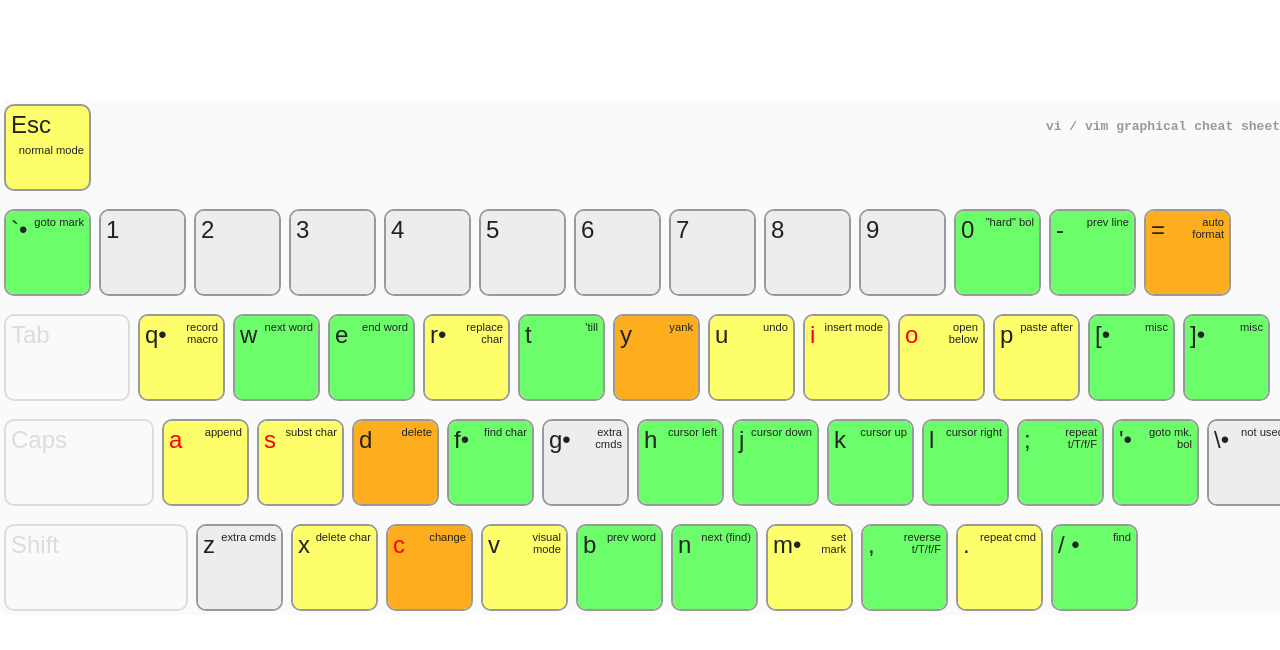
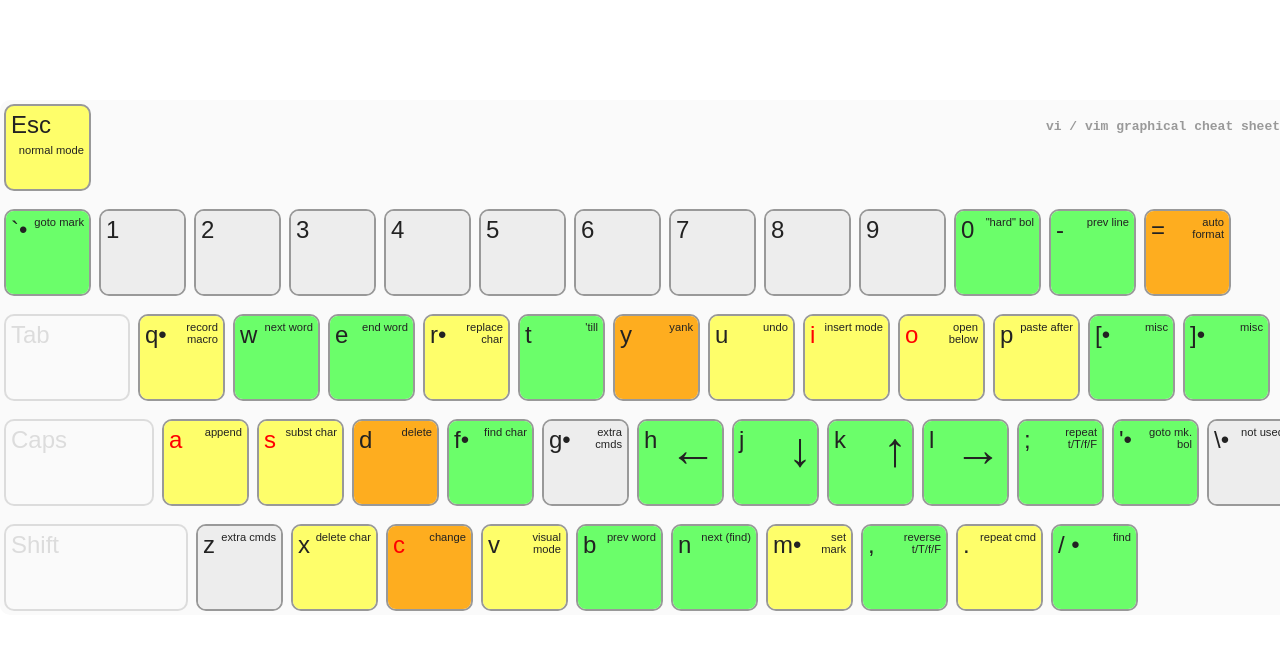
Before and after one commit to vassilis/vim-cheat, a plain HTML site: page index.html in a window 1280 px wide. Drawn offline with Linux system fonts and the light colour scheme.

Commit message:
added arrows

```diff
--- a/index.html
+++ b/index.html
@@ -345,7 +345,7 @@
                     </div>
                     <div class="normal motion">
                         <label>h</label>
-                        <span>cursor left</span>
+                        <span class="arrow">&#8592;</span>
                     </div>
                 </div>
                 <div id="key-74" class="key">
@@ -355,7 +355,7 @@
                     </div>
                     <div class="normal motion">
                         <label>j</label>
-                        <span>cursor down</span>
+                        <span class="arrow">&#8595;</span>
                     </div>
                 </div>
                 <div id="key-75" class="key">
@@ -365,7 +365,7 @@
                     </div>
                     <div class="normal motion">
                         <label>k</label>
-                        <span>cursor up</span>
+                        <span class="arrow">&#8593;</span>
                     </div>
                 </div>
                 <div id="key-76" class="key">
@@ -375,7 +375,7 @@
                     </div>
                     <div class="normal motion">
                         <label>l</label>
-                        <span>cursor right</span>
+                        <span class="arrow">&#8594;</span>
                     </div>
                 </div>
                 <div id="key-186" class="key">
--- a/styles.css
+++ b/styles.css
@@ -130,3 +130,8 @@ body {
 .key.pressed {
   opacity: 1;
 }
+
+.key .arrow {
+  line-height: 1;
+  font-size: 3em;
+}
```
